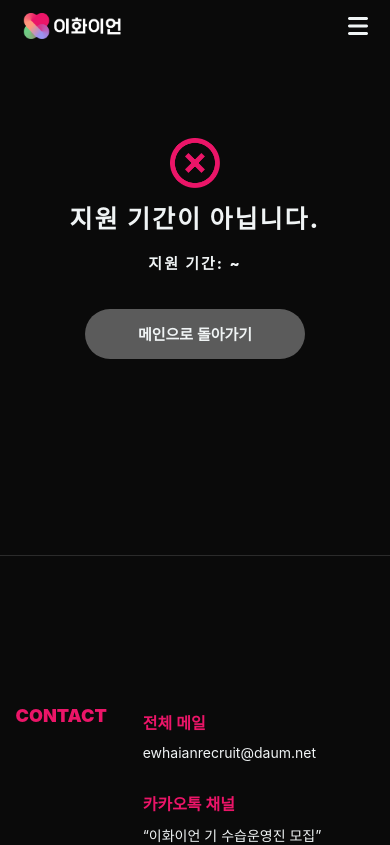
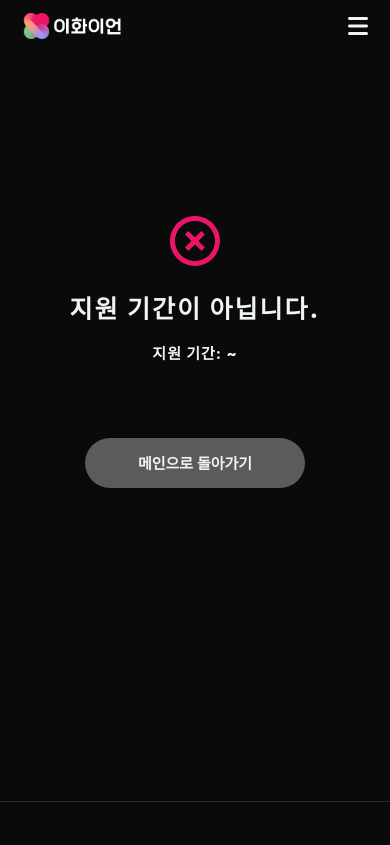
Before and after one commit to hyeinNa/recruiting_2023, a React (Create React App) app in the folder client/: page /register/notperiod in a window 390 px wide. Shown: the top 845 px of the page. Built offline with nearby package versions, Linux system fonts and the light colour scheme; no server answers.

Commit message:
지원기간 아닐 때 모바일 여백 조정

```diff
--- a/client/src/components/views/RegisterPages/NotRegisterPeriod.css
+++ b/client/src/components/views/RegisterPages/NotRegisterPeriod.css
@@ -29,7 +29,8 @@
     margin: 0 auto;
     width: 100%;
     height: auto;
-    padding-top: 20%;
+    padding-top: 30%;
+    padding-bottom: 30%;
 }
 
 .not_period_checkmark_wrapper {
@@ -44,7 +45,7 @@
     width: 100%;
     text-align: center;
     font-weight: var(--not-period-text-font-weight);
-    letter-spacing: 2px;
+    letter-spacing: 1px;
     color: var(--toneDown-white);
     margin-top: 2%;
     line-height: var(--not-period-text-line-height);
@@ -85,11 +86,24 @@
         font-weight: var(--mobile-success-text-font-weight);
         letter-spacing: 2px;
         color: var(--toneDown-white);
-        margin-top: 2%;
+        margin-top: 5%;
         line-height: var(--mobile-success-text-line-height);
     }
 
     .not_period_small_text {
         font-size: var(--mobile-not-period-small-font-size);
     }
+
+    .not_register_period_inner_container {
+        max-width: var(--nav-bar-max-width);
+        margin: 0 auto;
+        width: 100%;
+        height: auto;
+        padding-top: 40%;
+        padding-bottom: 30%;
+    }
+
+    .success_back_to_main_btn {
+        margin-top: 15%;
+    }
 }
```
